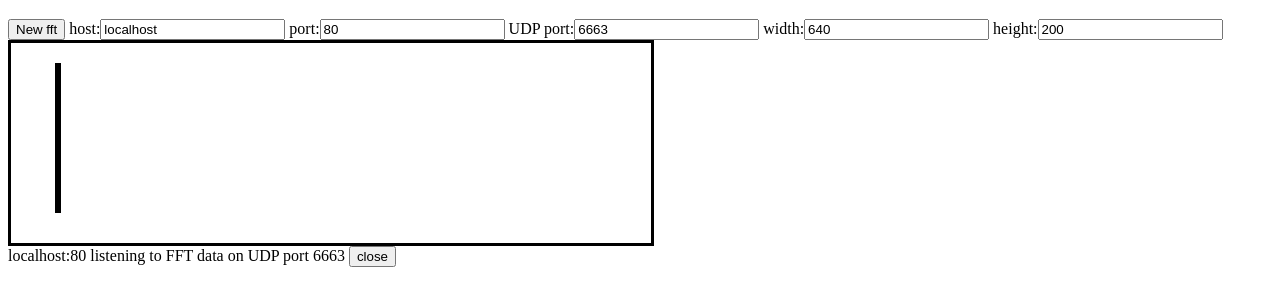
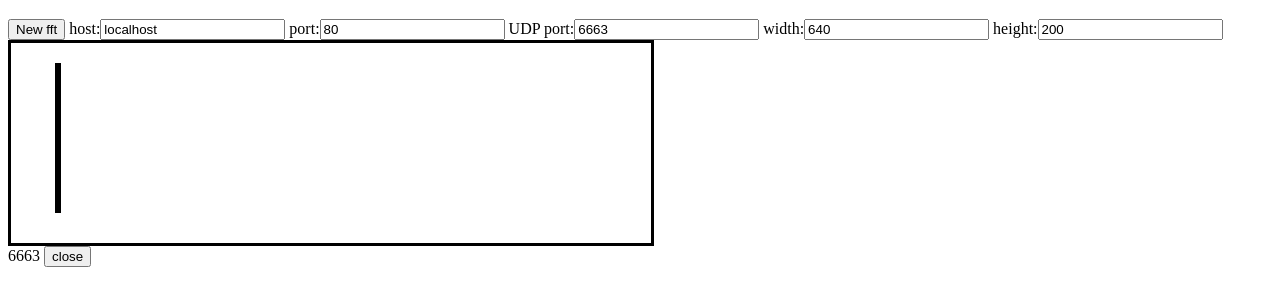
Before and after one commit to CorteXlab/fft-web, a plain HTML site: page client/index.html in a window 1280 px wide. Both pictures are taken after a click on the button "New fft". Shown: the part 61-366 px from the top of the page. Drawn offline with Linux system fonts and the light colour scheme.

Commit message:
html layout: float fft to span the window width + reduce fft title keep long title as mouse hover

```diff
--- a/client/index.html
+++ b/client/index.html
@@ -11,9 +11,9 @@
     function addfft(elem, host, port, udpport, width, height) {
       fft_index++;
       var fft_id = "fft" + fft_index;
-      fft_html = "<div id=\"" + fft_id + "_container\">"
+      fft_html = "<div id=\"" + fft_id + "_container\" style=\"float: left\">"
                + "<div id=\"" + fft_id + "\" style=\"border-color: black; border-style: solid; width: " + width + "px; height: " + height + "px\"></div>"
-               + host + ":" + port + " listening to FFT data on UDP port " + udpport
+               + "<span title=\"" +host + ":" + port + " listening to FFT data on UDP port " + udpport + "\">" + udpport + "</span>"
                + " <button type=\"button\" onclick=\"ffts["+ fft_index + "].stop(); $('#" + fft_id + "_container').remove();\">close</button><br/>"
                + "</div>";
       fft_code = "ffts[fft_index] = new Fft(\"#" + fft_id + "\", \"" + host + "\", " + port +", " + udpport + "); ffts[fft_index].start();";
```
